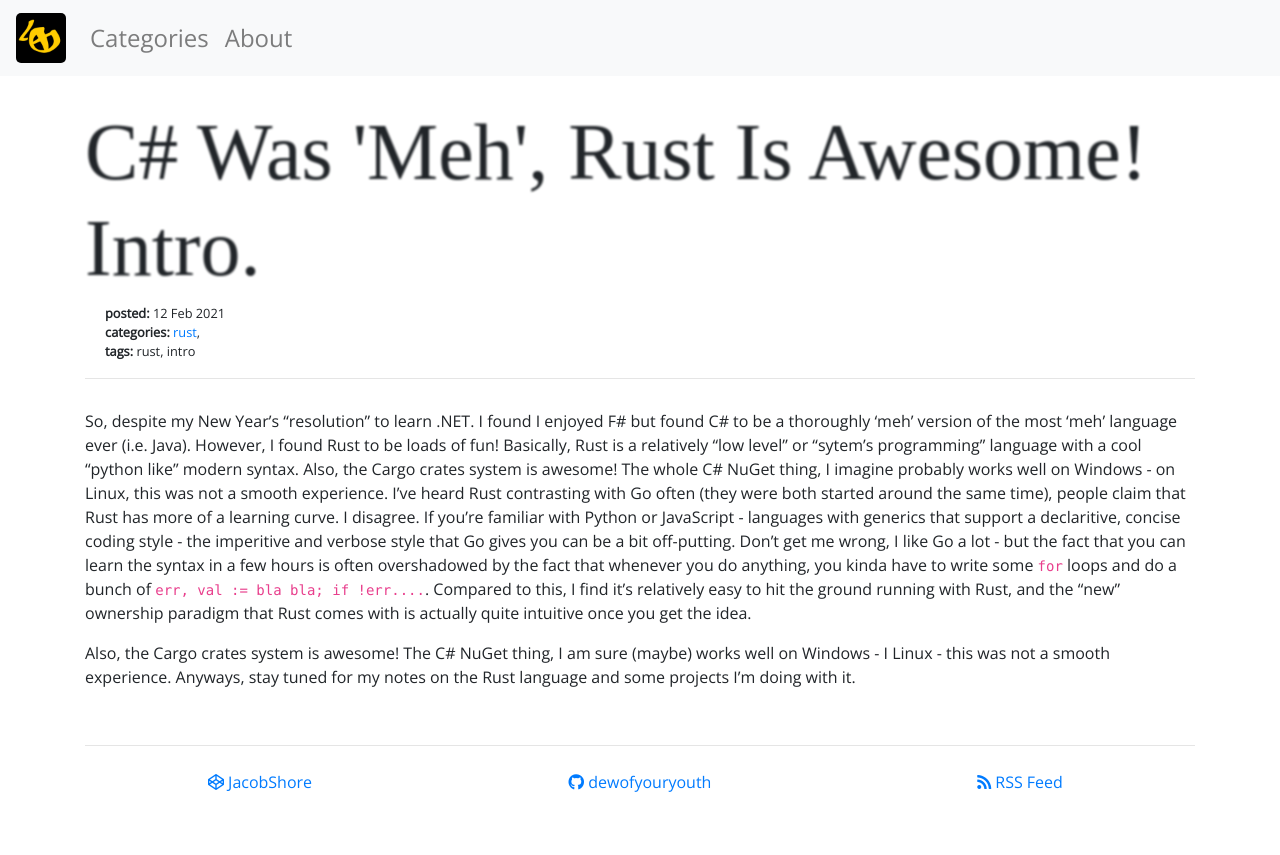
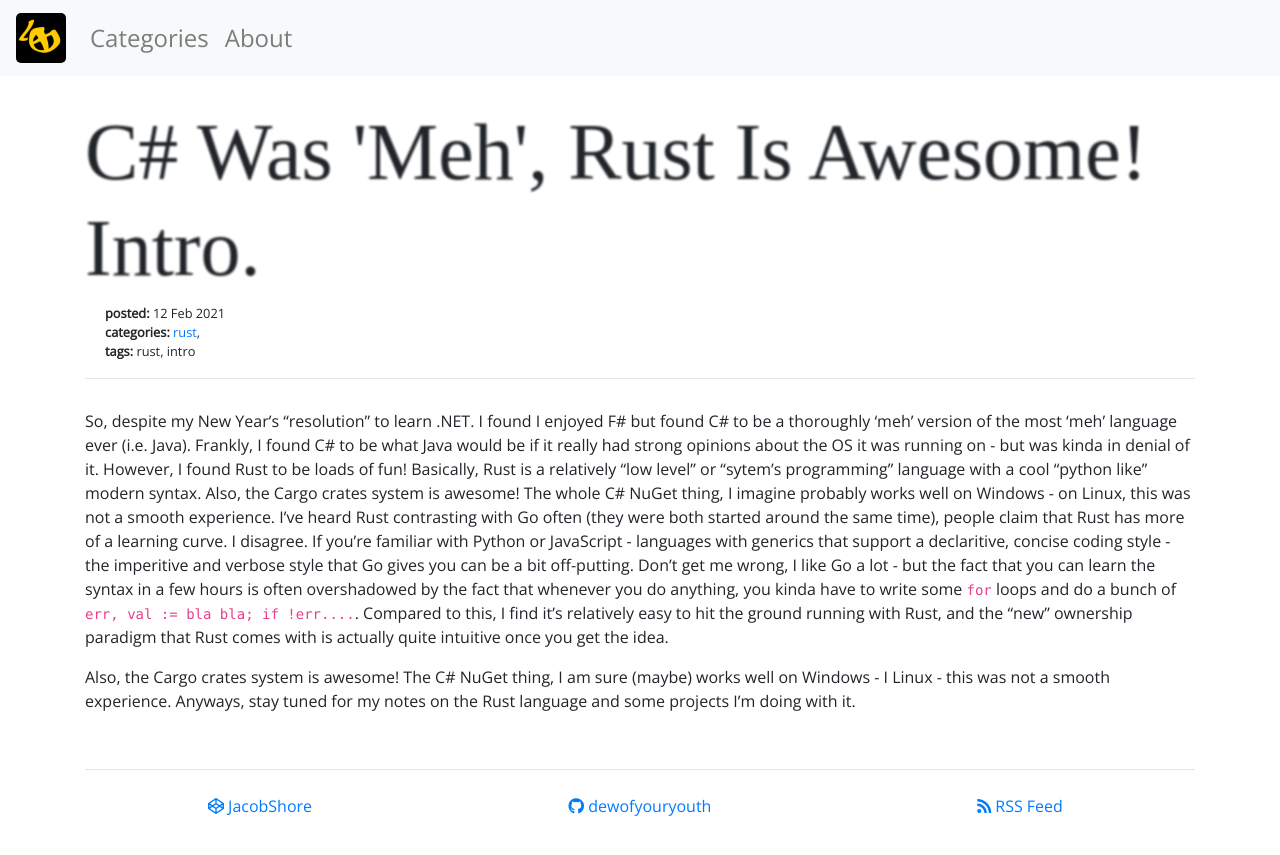
Before and after one commit to DewofyourYouth/DewofyourYouth.github.io, a Jekyll site: the page built from _posts/2021-02-12-rust-notes-intro.md, in a window 1280 px wide. Shown: the top 855 px of the page. Built offline with Jekyll 4.4.1, drawn with Linux system fonts in a browser that asks for light colours; nearby versions of some CDN libraries; some web fonts are replaced; comment, search, counter and statistics services are not loaded.

Commit message:
c# denial

```diff
--- a/_posts/2021-02-12-rust-notes-intro.md
+++ b/_posts/2021-02-12-rust-notes-intro.md
@@ -11,6 +11,6 @@ categories:
   - rust
 ---
 
-So, despite my New Year's "resolution" to learn .NET. I found I enjoyed F# but found C# to be a thoroughly 'meh' version of the most 'meh' language ever (i.e. Java). However, I found Rust to be loads of fun! Basically, Rust is a relatively "low level" or "sytem's programming" language with a cool "python like" modern syntax. Also, the Cargo crates system is awesome! The whole C# NuGet thing, I imagine probably works well on Windows - on Linux, this was not a smooth experience. I've heard Rust contrasting with Go often (they were both started around the same time), people claim that Rust has more of a learning curve. I disagree. If you're familiar with Python or JavaScript - languages with generics that support a declaritive, concise coding style - the imperitive and verbose style that Go gives you can be a bit off-putting. Don't get me wrong, I like Go a lot - but the fact that you can learn the syntax in a few hours is often overshadowed by the fact that whenever you do anything, you kinda have to write some `for` loops and do a bunch of `err, val := bla bla; if !err....`. Compared to this, I find it's relatively easy to hit the ground running with Rust, and the "new" ownership paradigm that Rust comes with is actually quite intuitive once you get the idea.
+So, despite my New Year's "resolution" to learn .NET. I found I enjoyed F# but found C# to be a thoroughly 'meh' version of the most 'meh' language ever (i.e. Java). Frankly, I found C# to be what Java would be if it really had strong opinions about the OS it was running on - but was kinda in denial of it. However, I found Rust to be loads of fun! Basically, Rust is a relatively "low level" or "sytem's programming" language with a cool "python like" modern syntax. Also, the Cargo crates system is awesome! The whole C# NuGet thing, I imagine probably works well on Windows - on Linux, this was not a smooth experience. I've heard Rust contrasting with Go often (they were both started around the same time), people claim that Rust has more of a learning curve. I disagree. If you're familiar with Python or JavaScript - languages with generics that support a declaritive, concise coding style - the imperitive and verbose style that Go gives you can be a bit off-putting. Don't get me wrong, I like Go a lot - but the fact that you can learn the syntax in a few hours is often overshadowed by the fact that whenever you do anything, you kinda have to write some `for` loops and do a bunch of `err, val := bla bla; if !err....`. Compared to this, I find it's relatively easy to hit the ground running with Rust, and the "new" ownership paradigm that Rust comes with is actually quite intuitive once you get the idea.
 
 Also, the Cargo crates system is awesome! The C# NuGet thing, I am sure (maybe) works well on Windows - I Linux - this was not a smooth experience. Anyways, stay tuned for my notes on the Rust language and some projects I'm doing with it.
```
